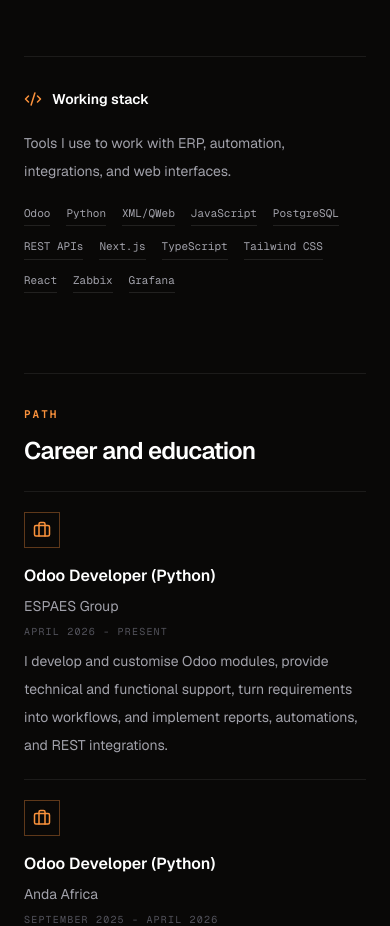
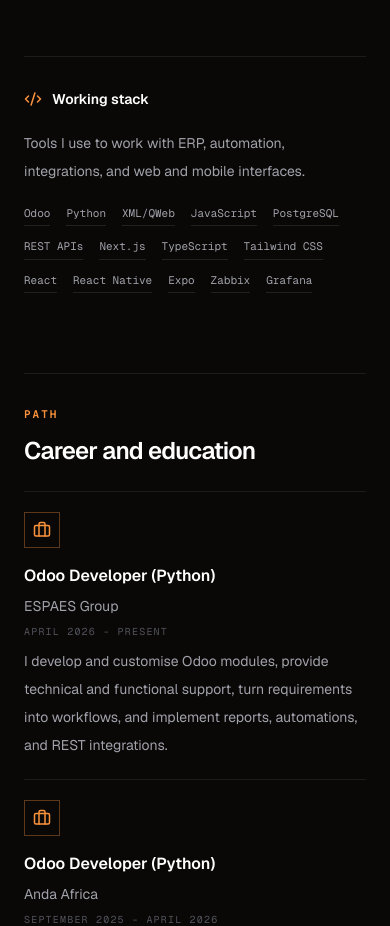
Before and after one commit to AntonewtonQ/pv03, a Next.js app: page /en/about in a window 390 px wide. Shown: the part 1880-2806 px from the top of the page. Built offline with nearby package versions, Linux system fonts and the light colour scheme; no server answers.

Commit message:
feat: mobile stack

```diff
--- a/messages/en.json
+++ b/messages/en.json
@@ -70,7 +70,7 @@
     },
     "toolkit": {
       "title": "Working stack",
-      "description": "Tools I use to work with ERP, automation, integrations, and web interfaces."
+      "description": "Tools I use to work with ERP, automation, integrations, and web and mobile interfaces."
     },
     "career": {
       "eyebrow": "Path",
--- a/messages/pt.json
+++ b/messages/pt.json
@@ -70,7 +70,7 @@
     },
     "toolkit": {
       "title": "Stack de trabalho",
-      "description": "Ferramentas que uso para trabalhar com ERP, automação, integrações e interfaces web."
+      "description": "Ferramentas que uso para trabalhar com ERP, automação, integrações e interfaces web e mobile."
     },
     "career": {
       "eyebrow": "Trajectória",
--- a/src/components/aboutdesc.tsx
+++ b/src/components/aboutdesc.tsx
@@ -35,6 +35,8 @@
     "TypeScript",
     "Tailwind CSS",
     "React",
+    "React Native",
+    "Expo",
     "Zabbix",
     "Grafana",
   ];
```
